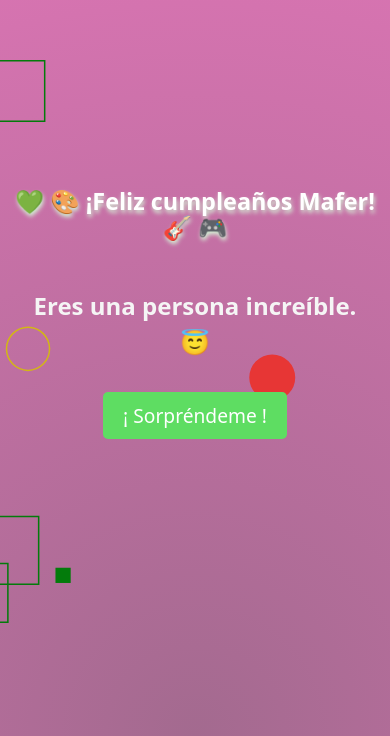
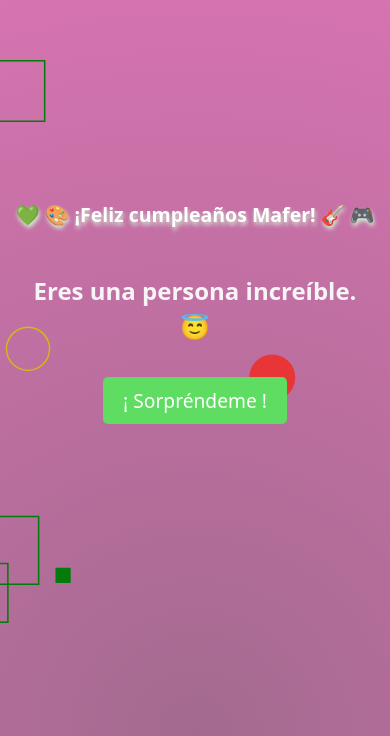
Before and after one commit to bryanedward/mafer, a React (Vite) app: page / in a window 390 px wide. Shown: the part 108-844 px from the top of the page. Built offline with nearby package versions, Linux system fonts and the light colour scheme.

Commit message:
feat: change size

```diff
--- a/src/App.css
+++ b/src/App.css
@@ -118,7 +118,7 @@ h2 {
     width: 100vw;
   }
   h1 {
-    font-size: 6vw;
+    font-size: 5vw;
   }
 
   h2 {
```
